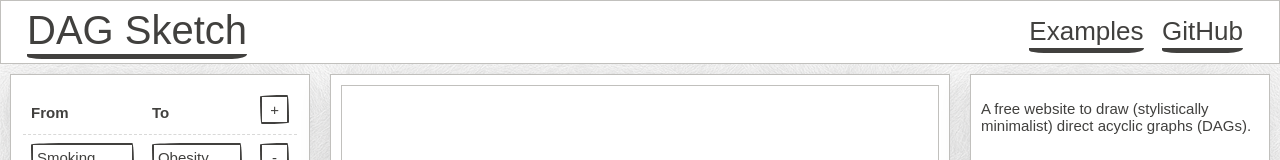
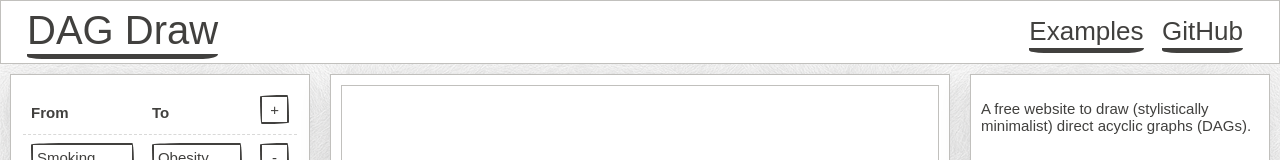
Before and after one commit to jeremy-p-b/DAGDrawJS, a plain HTML site: page index.html in a window 1280 px wide. Shown: the top 160 px of the page. Drawn offline with Linux system fonts and the light colour scheme; a web font is replaced by a local one.

Commit message:
Fix name of app

```diff
--- a/index.html
+++ b/index.html
@@ -17,7 +17,7 @@
 <body>
   <nav class="split-nav">
     <div class="nav-brand">
-      <h3><a href="#">DAG Sketch</a></h3>
+      <h3><a href="#">DAG Draw</a></h3>
     </div>
     <div class="collapsible">
       <input id="collapsible1" type="checkbox" name="collapsible1">
```
